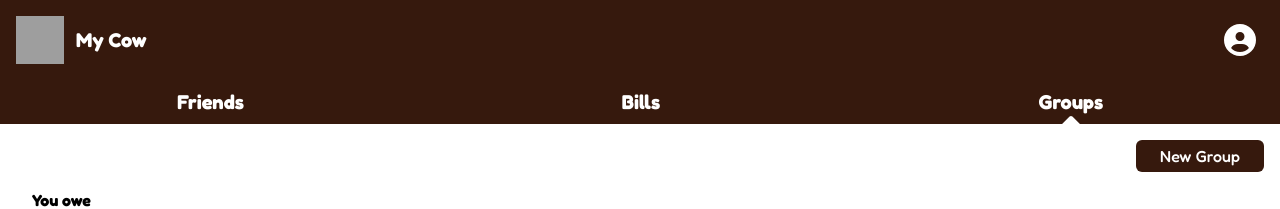
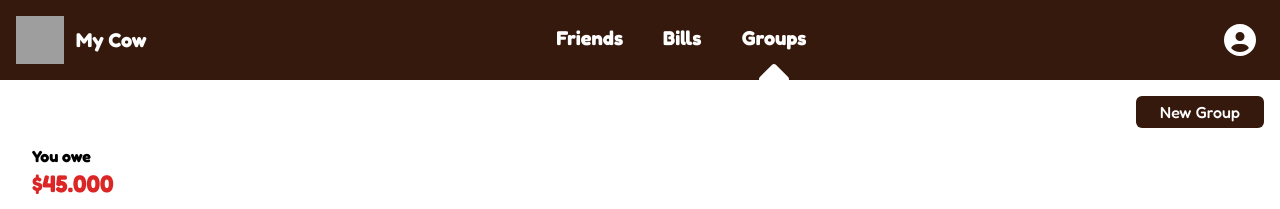
Before and after one commit to Juangui-ramirez/cow-app-frontend, a React (Vite) app in the folder cow-app/: page /groups in a window 1280 px wide. Shown: the top 209 px of the page. Built offline with nearby package versions, Linux system fonts and the light colour scheme; no server answers; grey boxes are pictures that could not be loaded.

Commit message:
Create component nav and update header

```diff
--- a/cow-app/src/components/Header.jsx
+++ b/cow-app/src/components/Header.jsx
@@ -1,17 +1,26 @@
-import { Link, useLocation } from "react-router-dom";
+import { Link } from "react-router-dom";
 import Logo from "../assets/Logo.svg";
 import { FontAwesomeIcon } from "@fortawesome/react-fontawesome";
 import { faUserCircle } from "@fortawesome/free-solid-svg-icons";
-import { faCaretUp } from "@fortawesome/free-solid-svg-icons";
+import { Nav } from "./Nav";
 import { useState, useEffect } from "react";
 
 export const Header = () => {
-  const location = useLocation();
-  const [activeLink, setActiveLink] = useState("");
+  const [isMobile, setIsMobile] = useState(false);
 
   useEffect(() => {
-    setActiveLink(location.pathname);
-  }, [location.pathname]);
+    const handleResize = () => {
+      setIsMobile(window.innerWidth <= 768);
+    };
+
+    handleResize();
+
+    window.addEventListener("resize", handleResize);
+
+    return () => {
+      window.removeEventListener("resize", handleResize);
+    };
+  }, []);
 
   return (
     <header className="bg-brownppal sticky top-0 z-5">
@@ -19,10 +28,12 @@ export const Header = () => {
         <Link to="/home">
           <div className="flex items-center">
             <img src={Logo} alt="Cow Logo" className="size-12" />
-
             <h1 className="text-white font-bold pl-3 text-xl">My Cow</h1>
           </div>
         </Link>
+        {!isMobile && (
+          <Nav className="hidden sm:flex" />
+        )}
         <Link to="/">
           <div className="flex">
             <FontAwesomeIcon
@@ -33,48 +44,9 @@ export const Header = () => {
         </Link>
       </div>
 
-      <nav>
-        <ul className="text-white text-xl font-bold flex justify-around p-2 gap-10 ">
-          <Link
-            to="/friends"
-            className={`relative ${activeLink === "/friends" ? "active" : ""}`}
-          >
-            Friends
-            {activeLink === "/friends" && (
-              <FontAwesomeIcon
-                icon={faCaretUp}
-                className="absolute bottom-0 left-1/2 transform -translate-x-1/2 -mb-6 size-8"
-              />
-            )}
-          </Link>
-
-          <Link
-            to="/bills"
-            className={`relative ${activeLink === "/bills" ? "active" : ""}`}
-          >
-            Bills
-            {activeLink === "/bills" && (
-              <FontAwesomeIcon
-                icon={faCaretUp}
-                className="absolute bottom-0 left-1/2 transform -translate-x-1/2 -mb-6 size-8"
-              />
-            )}
-          </Link>
-
-          <Link
-            to="/groups"
-            className={`relative ${activeLink === "/groups" ? "active" : ""}`}
-          >
-            Groups
-            {activeLink === "/groups" && (
-              <FontAwesomeIcon
-                icon={faCaretUp}
-                className="absolute bottom-0 left-1/2 transform -translate-x-1/2 -mb-6 size-8"
-              />
-            )}
-          </Link>
-        </ul>
-      </nav>
+      {isMobile && (
+        <Nav className="sm:hidden" />
+      )}
     </header>
   );
 };
--- /dev/null
+++ b/cow-app/src/components/Nav.jsx
@@ -0,0 +1,58 @@
+import { Link, useLocation } from "react-router-dom";
+import { useState, useEffect } from "react";
+import { FontAwesomeIcon } from "@fortawesome/react-fontawesome";
+import { faCaretUp } from "@fortawesome/free-solid-svg-icons";
+
+export const Nav = () => {
+  const location = useLocation();
+  const [activeLink, setActiveLink] = useState("");
+
+  useEffect(() => {
+    setActiveLink(location.pathname);
+  }, [location.pathname]);
+
+  return (
+    <nav>
+      <ul className="text-white text-xl font-bold flex justify-around p-2 gap-10 ">
+        <Link
+          to="/friends"
+          className={`relative ${activeLink === "/friends" ? "active" : ""}`}
+        >
+          Friends
+          {activeLink === "/friends" && (
+            <FontAwesomeIcon
+              icon={faCaretUp}
+              className="absolute bottom-0 left-1/2 transform -translate-x-1/2 -mb-6 size-8 md:-mb-12 md:size-12"
+            />
+          )}
+        </Link>
+
+        <Link
+          to="/bills"
+          className={`relative ${activeLink === "/bills" ? "active" : ""}`}
+        >
+          Bills
+          {activeLink === "/bills" && (
+            <FontAwesomeIcon
+              icon={faCaretUp}
+              className="absolute bottom-0 left-1/2 transform -translate-x-1/2 -mb-6 size-8 md:-mb-12 md:size-12"
+            />
+          )}
+        </Link>
+
+        <Link
+          to="/groups"
+          className={`relative ${activeLink === "/groups" ? "active" : ""}`}
+        >
+          Groups
+          {activeLink === "/groups" && (
+            <FontAwesomeIcon
+              icon={faCaretUp}
+              className="absolute bottom-0 left-1/2 transform -translate-x-1/2 -mb-6 size-8 md:-mb-12 md:size-12"
+            />
+          )}
+        </Link>
+      </ul>
+    </nav>
+  );
+};
```
